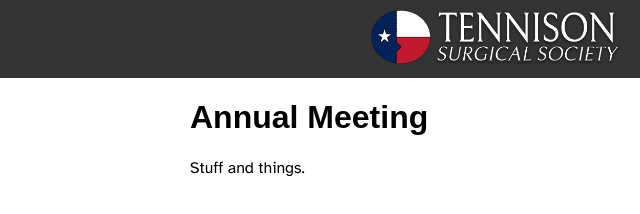
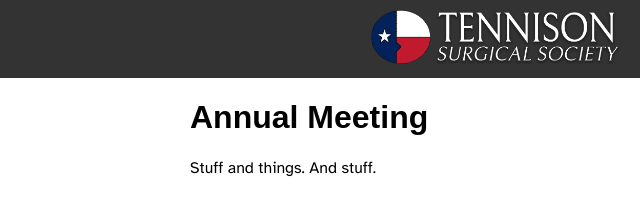
Before and after one commit to rosematcha/tennison, an Eleventy site: page src/events/annualmeeting.md in a window 1280 px wide. Shown: the full height of the page, 0-640 px from the left. Built offline with nearby package versions, Linux system fonts and the light colour scheme; Eleventy itself is replaced by a stand-in of ours; files that its build step writes are made by us from their sources; a web font is replaced by a local one; what markdown-it-attrs would draw is missing.

Commit message:
Update from SimpleMD

```diff
--- a/src/events/annualmeeting.md
+++ b/src/events/annualmeeting.md
@@ -4,4 +4,4 @@
 tags:
 ---
 
-Stuff and things.
+Stuff and things. And stuff.
```
